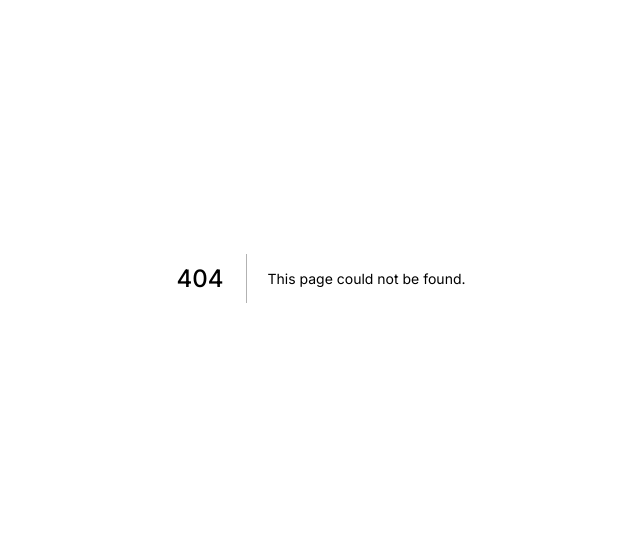
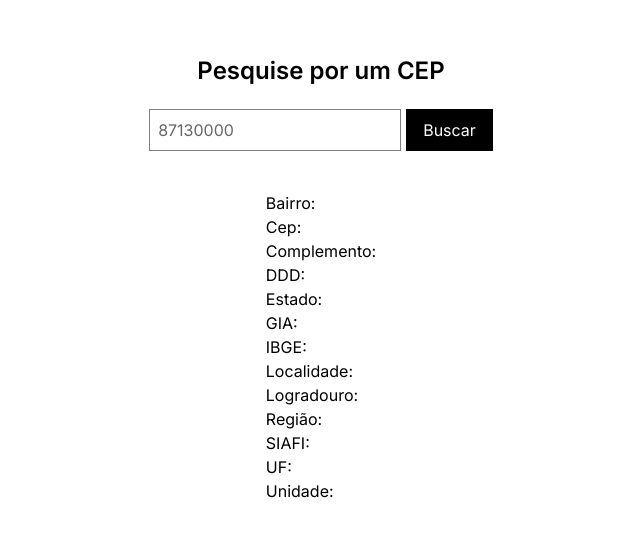
Before and after one commit to weligtonferreira/clube-do-livro, a Next.js app: page /cep in a window 1280 px wide. Before the commit this address had no page. Shown: the part 122-658 px from the top of the page, without its empty margins (319-959 px from the left). Built offline with nearby package versions, Linux system fonts and the light colour scheme.

Commit message:
feat: create CepPage

```diff
--- /dev/null
+++ b/src/app/cep/page.tsx
@@ -0,0 +1,82 @@
+'use client';
+
+import { useEffect, useState } from 'react';
+import './style.css';
+
+type CepProperties = {
+  bairro: string;
+  cep: string;
+  complemento: string;
+  ddd: string;
+  estado: string;
+  gia: string;
+  ibge: string;
+  localidade: string;
+  logradouro: string;
+  regiao: string;
+  siafi: string;
+  uf: string;
+  unidade: string;
+};
+
+export default function CepPage() {
+  const [cep, setCep] = useState<string>('87130000');
+  const [local, setLocal] = useState<CepProperties>();
+
+  async function fetchCEP() {
+    try {
+      await fetch(`https://viacep.com.br/ws/${cep}/json/`)
+        .then((response) => response.json())
+        .then((data) => (data.erro ? alert('CEP inválido!') : setLocal(data)));
+    } catch (error) {
+      console.log(error);
+    }
+  }
+
+  // useEffect(() => {
+  //   fetchCEP();
+  // }, []);
+
+  function handleCEPInput(event) {
+    const currentTarget = event.target as HTMLInputElement;
+    const currentValueInput = currentTarget.value.replace(/\D/g, '');
+
+    setCep(currentValueInput);
+  }
+
+  return (
+    <main>
+      <h1>Pesquise por um CEP</h1>
+
+      <div className='search-box'>
+        <input
+          type='text'
+          placeholder='CEP'
+          value={cep}
+          maxLength={8}
+          onChange={handleCEPInput}
+        />
+
+        <button type='button' onClick={fetchCEP}>
+          Buscar
+        </button>
+      </div>
+
+      <div className='flex flex-col mt-10'>
+        <span>Bairro: {local?.bairro}</span>
+        <span>Cep: {local?.cep}</span>
+        <span>Complemento: {local?.complemento}</span>
+        <span>DDD: {local?.ddd}</span>
+        <span>Estado: {local?.estado}</span>
+        <span>GIA: {local?.gia}</span>
+        <span>IBGE: {local?.ibge}</span>
+        <span>Localidade: {local?.localidade}</span>
+        <span>Logradouro: {local?.logradouro}</span>
+        <span>Região: {local?.regiao}</span>
+        <span>SIAFI: {local?.siafi}</span>
+        <span>UF: {local?.uf}</span>
+        <span>Unidade: {local?.unidade}</span>
+      </div>
+    </main>
+  );
+}
--- /dev/null
+++ b/src/app/cep/style.css
@@ -0,0 +1,44 @@
+main {
+  display: flex;
+  flex-direction: column;
+  justify-content: center;
+  align-items: center;
+  min-height: 100vh; /* viewport height */
+}
+
+main h1 {
+  font-size: 1.5rem;
+  font-weight: 600;
+  margin-bottom: 20px;
+}
+
+.search-box {
+  display: flex;
+  gap: 5px;
+}
+
+.search-box input {
+  color: rgba(0, 0, 0, 0.6);
+  padding: 8px;
+  border: 1px solid gray;
+  outline: 0;
+}
+
+.search-box input:focus {
+  border-color: black;
+}
+
+.search-box button {
+  color: white;
+  padding: 8px 16px;
+  background-color: black;
+  cursor: pointer;
+  border: 1px solid transparent;
+  transition: all 0.2s ease-in-out;
+}
+
+.search-box button:hover {
+  color: black;
+  background-color: white;
+  border: 1px solid black;
+}
```
